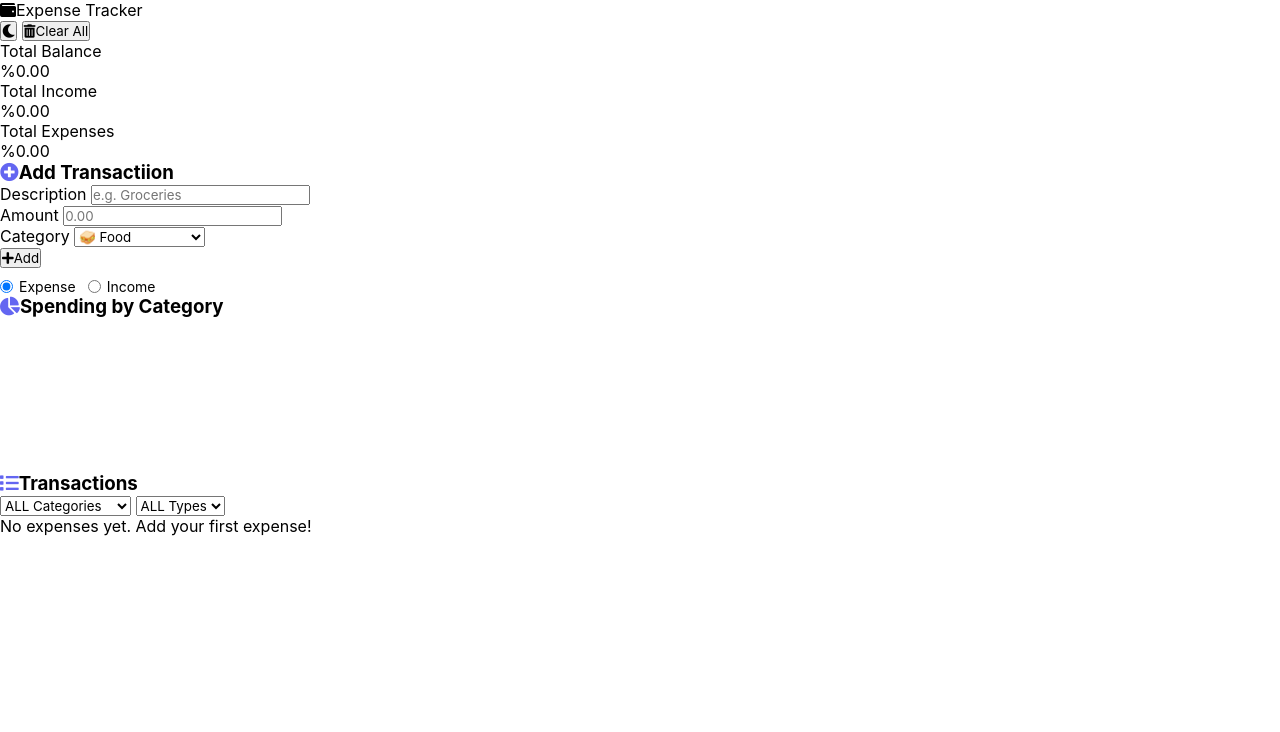
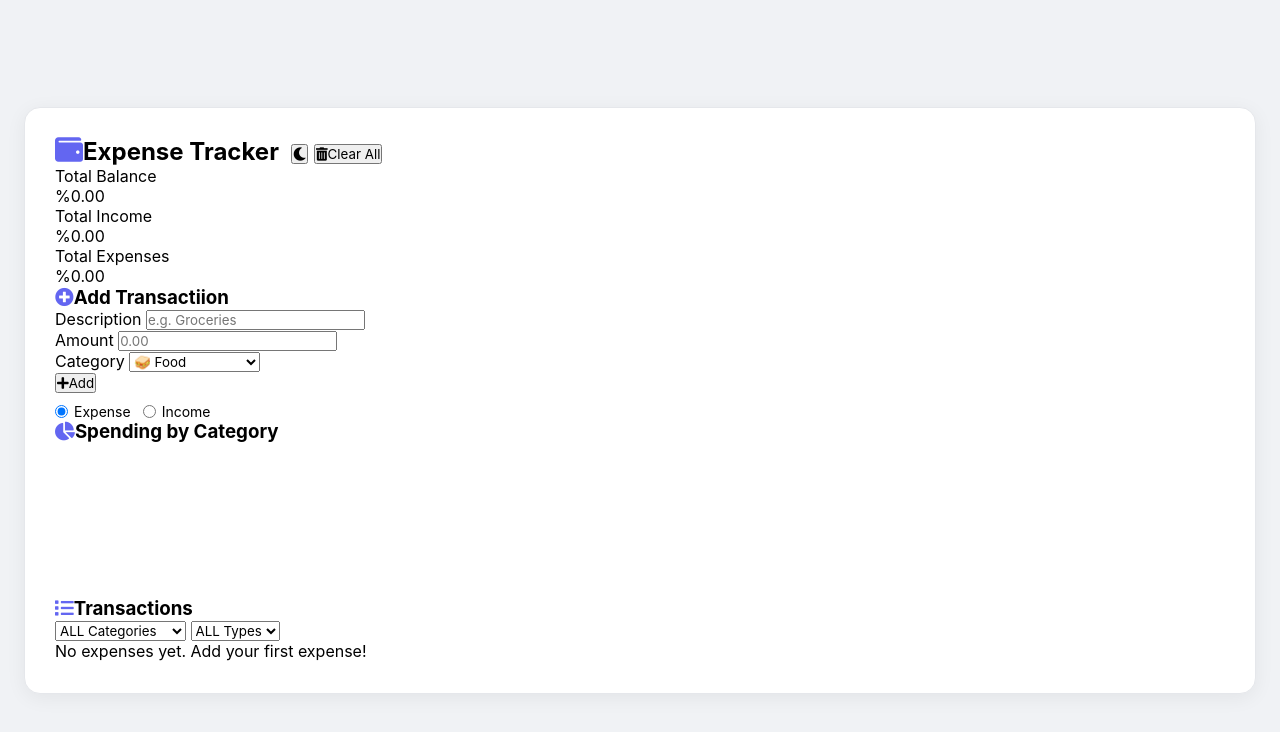
Before and after one commit to Tahir2022/spend-flow, a plain HTML site: page index.html in a window 1280 px wide. Drawn offline with nearby package versions, Linux system fonts and the light colour scheme.

Commit message:
app-container-> app-header css

```diff
--- a/style.css
+++ b/style.css
@@ -30,3 +30,39 @@
    --accent-light: #2d2d44;
    --shadow: 0 4px 20px rgba(0, 0, 0,0.4);
 }
+
+body {
+    background: var(--bg);
+    color: var(--text);
+    min-height: 100vh;
+    padding: 24px;
+    display: flex;
+    align-items: center;
+    justify-content: center;
+}
+
+/*----- App Container -----*/
+.app-container {
+    max-width: 1300px;
+    width: 100%;
+    background: var(--surface);
+    border-radius: var(--radius);
+    box-shadow: var(--shadow);
+    border: 1px solid var(--border);
+    padding: 28px 30px 32px;
+    transition: background var(--transition), border var(--transition), box-shadow var(--transition);
+}
+
+/*----- Header -----*/
+.app-header {
+    display: flex;
+    align-items: center;
+    gap: 12px;
+    font-size: 24px;
+    font-weight: 700;
+}
+
+.app-header .brand i{
+    color: var(--accent);
+    font-size: 28px;
+}
```
